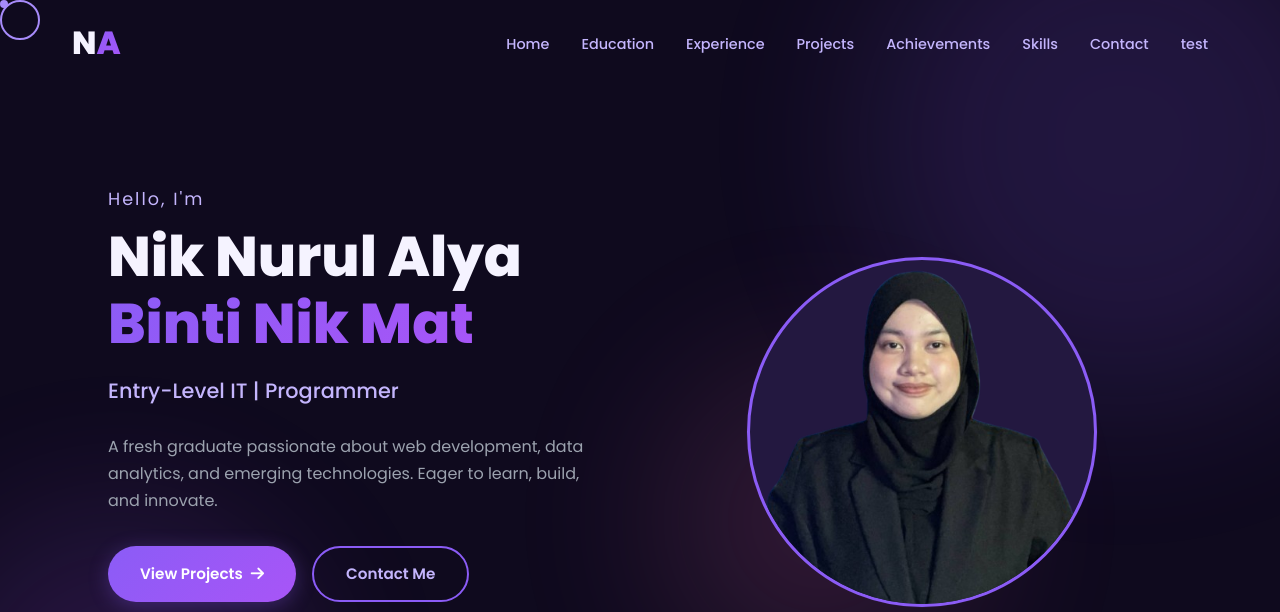
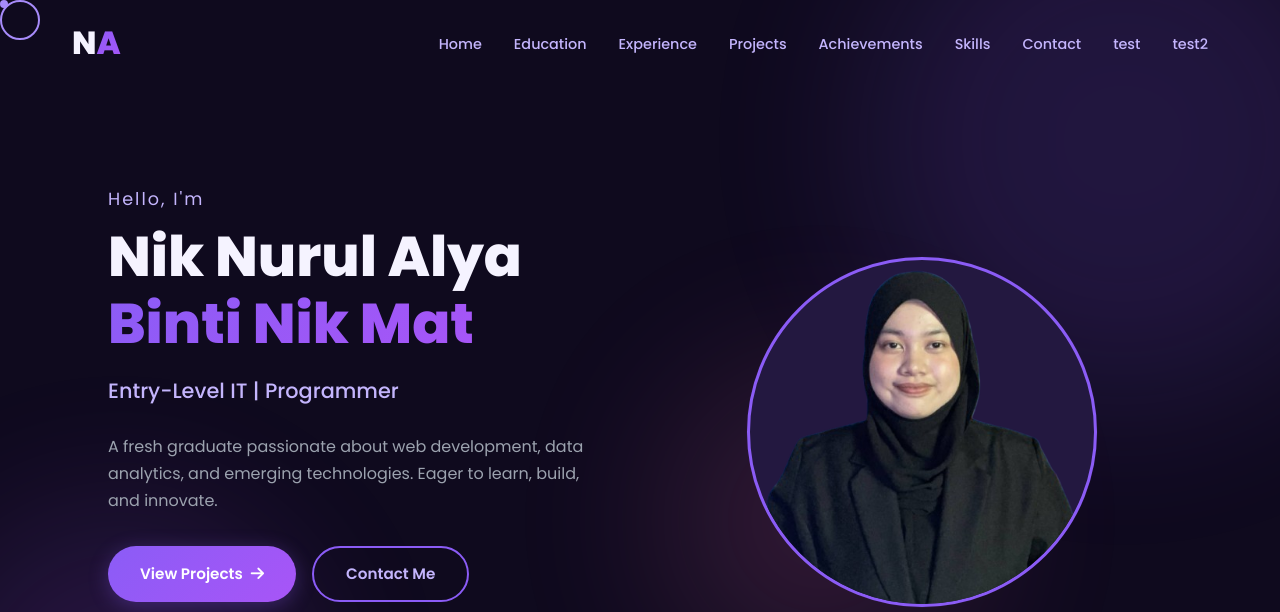
Before and after one commit to nickyalya/myportfolio, a plain HTML site: page index.html in a window 1280 px wide. Shown: the top 612 px of the page. Drawn offline with Linux system fonts and the light colour scheme.

Commit message:
Add 'test2' link to navigation menu

```diff
--- a/index.html
+++ b/index.html
@@ -25,6 +25,7 @@
         <li><a href="skills.html" class="nav-link">Skills</a></li>
         <li><a href="more.html" class="nav-link">Contact</a></li>
         <li><a href="more.html" class="nav-link">test</a></li>
+        <li><a href="more.html" class="nav-link">test2</a></li>
       </ul>
       <div class="nav-toggle">
         <span></span><span></span><span></span>
```
